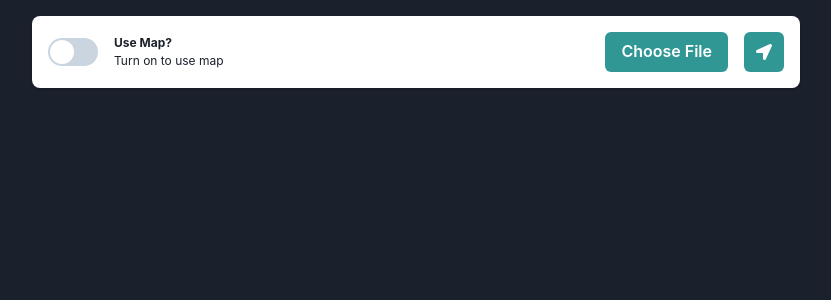
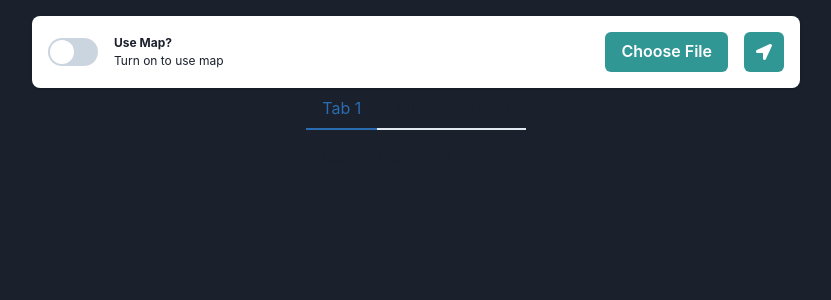
Before and after one commit to vierifirdaus/Tucil3_13521099_13521121, a React (Create React App) app: page / in a window 1280 px wide. Shown: the top 300 px of the page, without its empty margins (224-1055 px from the left). Built offline with nearby package versions, Linux system fonts and the light colour scheme.

Commit message:
feat: sidebar mockup

```diff
--- a/src/App.js
+++ b/src/App.js
@@ -5,6 +5,7 @@ import { useState } from "react";
 import NetworkGraph from "./NetworkGraph/NetworkGraph";
 import {UCS,parserInputUCS} from "./ShortestPath/UCS";
 import {aStar,parserInputA, distance } from "./ShortestPath/Astar";
+import SidebarAlgo from "./Sidebar/SidebarAlgo";
 
 function App() {
   const [showMap, setShowMap] = useState(false);
@@ -87,6 +88,7 @@ function App() {
         onReadFile={onReadFileHandler}
         onSearch={onSearchPathHandler}
       />
+      <SidebarAlgo />
     </Flex>
   );
 }
--- /dev/null
+++ b/src/Sidebar/SidebarAlgo.js
@@ -0,0 +1,20 @@
+import { Tabs, TabList, Tab, TabPanels, TabPanel } from "@chakra-ui/react";
+
+function SidebarAlgo() {
+  return (
+    <Tabs>
+      <TabList isFitted>
+        <Tab>Tab 1</Tab>
+        <Tab>Tab 2</Tab>
+        <Tab>Tab 3</Tab>
+      </TabList>
+      <TabPanels>
+        <TabPanel>Content for Tab 1</TabPanel>
+        <TabPanel>Content for Tab 2</TabPanel>
+        <TabPanel>Content for Tab 3</TabPanel>
+      </TabPanels>
+    </Tabs>
+  );
+}
+
+export default SidebarAlgo;
```
Also changed, not shown: src/NetworkGraph/NetworkGraph.js (+0 -13 lines), test/test3.txt (deleted).
